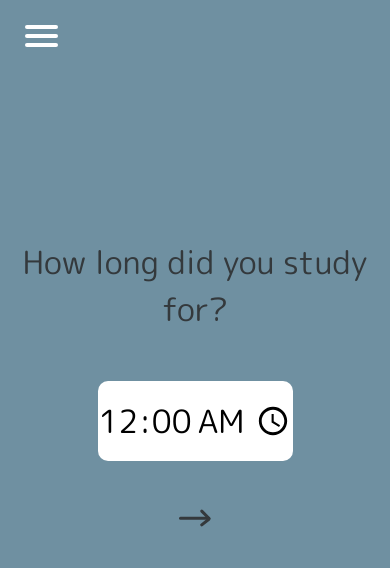
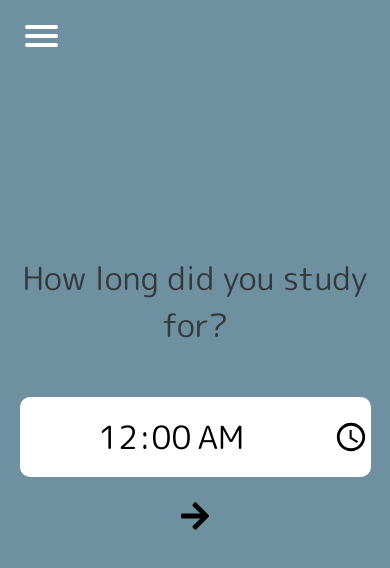
Before and after one commit to samuelweekes/Erudite, a React (Create React App) app in the folder client/: page / in a window 390 px wide. Shown: the top 568 px of the page. Built offline with nearby package versions, Linux system fonts and the light colour scheme.

Commit message:
Questions now use button icons and mobile improvements(?)

```diff
--- a/client/src/App.css
+++ b/client/src/App.css
@@ -49,8 +49,15 @@ body, body input, body textarea {
 }
 
 @media only screen and (max-width: 1250px) {
+
+  .App {
+    height: 100vh;
+    background-color: #6F90A1;
+  }
   .container {
-    width: 100vw;
+    height: 90%;
+    width: 100%;
+    padding-top:15%;
     margin : 0;
     background-color: #6F90A1;
   }
--- a/client/src/Study/Question.js
+++ b/client/src/Study/Question.js
@@ -1,7 +1,6 @@
 import React from 'react';
-import submit     from '../assets/submit.svg';
-import leftArrow  from '../assets/leftArrow.svg';
-import rightArrow from '../assets/rightArrow.svg';
+import {FaArrowRight, FaArrowLeft, FaCheck} from 'react-icons/fa';
+
 
 export default class Question extends React.Component {
   constructor(props){
@@ -21,21 +20,21 @@ export default class Question extends React.Component {
       case 'TIME':
         question.text  = 'How long did you study for?';
         question.input = <input className="time" type="time" value={this.props.time} onChange={this.handleTimeChange} />;
-        question.rightArrow = rightArrow;
+        question.rightArrow = true;
         question.classes = 'margin0';
         break;
       case 'TYPE':
         question.text  = 'What did you study?';
         question.input = <input className="type" type="text" value={this.props.type} onChange={this.handleTypeChange} />;
-        question.leftArrow  = leftArrow;
-        question.rightArrow = rightArrow;
+        question.leftArrow  = true;
+        question.rightArrow = true;
         question.classes = '';
         break;
       case 'NOTES':
         question.text  = 'Any notes for later?';
         question.input = <textarea className="note" value={this.props.note} onChange={this.handleNoteChange}></textarea>;
-        question.submit    = submit;
-        question.leftArrow = leftArrow;
+        question.submit    = true;
+        question.leftArrow = true;
         question.classes = '';
         break;
       default:
@@ -64,10 +63,10 @@ export default class Question extends React.Component {
         <div className="inputContainer">
           {question.input}
         </div>
-        <div className={`buttonContainer ${question.classes}`}>
-          <img className="leftArrow" onClick={this.props.handleLeftClick} src={question.leftArrow}></img>
-          <img className="rightArrow" onClick={this.props.handleRightClick} src={question.rightArrow}></img>
-          <img className="submit" onClick={this.props.handleSubmitClick} src={question.submit}></img>
+        <div className={`studyButtonContainer ${question.classes}`}>
+          {question.leftArrow  ? <div className="leftArrow" onClick={this.props.handleLeftClick}><FaArrowLeft></FaArrowLeft></div> : false}
+          {question.rightArrow ? <div className="rightArrow" onClick={this.props.handleRightClick}><FaArrowRight></FaArrowRight></div> : false}
+          {question.submit     ? <div className="submit" onClick={this.props.handleSubmitClick}><FaCheck></FaCheck></div> : false}
         </div>
       </div>
     );
--- a/client/src/Study/Study.css
+++ b/client/src/Study/Study.css
@@ -17,29 +17,28 @@
   margin-right: 0 !important;
 }
 
-.rightArrow, .submit {
-  margin-left: 1em;
-}
-
-.leftArrow {
-  margin-right: 1em;
-}
-
-.buttonContainer {
-  margin-top: 3em;
+.studyButtonContainer {
+  font-size: 2em;
+  margin-top: 5%;
+  width: 50%;
   display: -webkit-box;
   display: -ms-flexbox;
   display: flex;
+  justify-content: space-around;
 }
 
 .questionContainer {
   margin-bottom: 20%;
+  display: flex;
+  flex-direction:column;
+  align-items: center;
 }
 
 .inputContainer {
   display: -webkit-box;
   display: -ms-flexbox;
   display: flex;
+  width: 100%;
   -webkit-box-pack: center;
       -ms-flex-pack: center;
           justify-content: center;
@@ -53,7 +52,6 @@
 }
 
 .rightArrow {
-  max-width: 2em;
   -webkit-transition: all .1s ease-out;
   -o-transition: all .1s ease-out;
   transition: all .1s ease-out;
@@ -67,7 +65,6 @@
 }
 
 .leftArrow {
-  max-width: 2em;
   -webkit-transition: all .1s ease-out;
   -o-transition: all .1s ease-out;
   transition: all .1s ease-out;
@@ -81,7 +78,6 @@
 }
 
 .submit {
-  max-width: 2em;
   -webkit-transition: all .1s ease-out;
   -o-transition: all .1s ease-out;
   transition: all .1s ease-out;
@@ -89,6 +85,7 @@
 
 .submit:hover {
   cursor:pointer;
+  color: #29784E;
   -webkit-transform: scale(1.2);
       -ms-transform: scale(1.2);
           transform: scale(1.2);
@@ -106,7 +103,7 @@
 }
 
 .time {
-  min-width: 45%;
+  min-width: 50%;
 }
 
 .time:focus, .type:focus, .note:focus {
@@ -138,20 +135,17 @@
     font-weight: 300;
   }
 
-  .rightArrow, .leftArrow, .submit {
-    margin-left: 1em;
-  }
-
   .inputContainer {
     display: -webkit-box;
     display: -ms-flexbox;
     display: flex;
+    width: 100%;
     -webkit-box-pack: center;
         -ms-flex-pack: center;
             justify-content: center;
   }
 
-  .inputContainer input, .inputContainer textarea {
-    max-width: 50%;
+  .time {
+    min-width: 90%;
   }
 }
```
